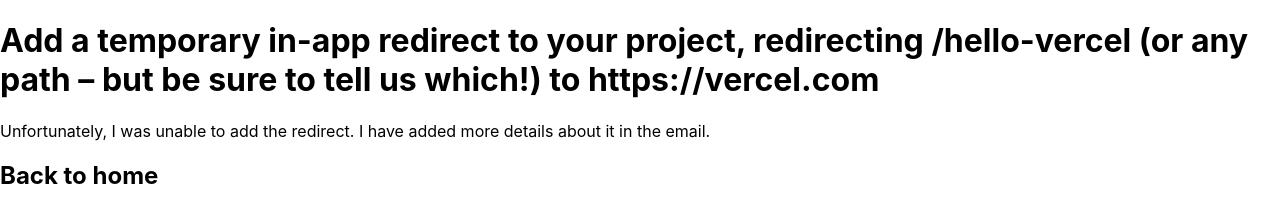
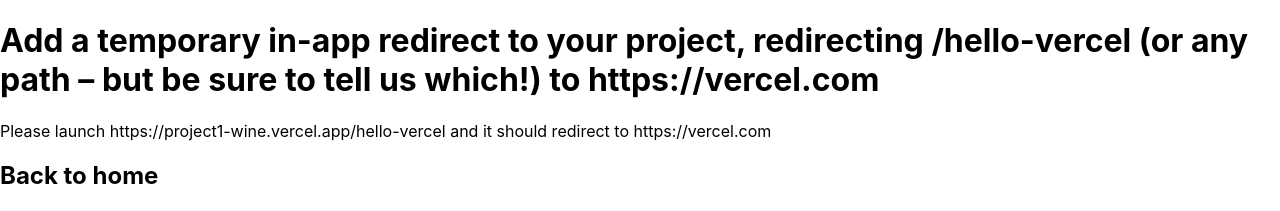
Before and after one commit to svictorjoseph1997/project1, a Next.js app: page /questions/fourth-question in a window 1280 px wide. Shown: the top 211 px of the page. Built offline with nearby package versions, Linux system fonts and the light colour scheme.

Commit message:
updated fourth question

```diff
--- a/pages/questions/fourth-question.js
+++ b/pages/questions/fourth-question.js
@@ -8,7 +8,7 @@
 path – but be sure to tell us which!) to https://vercel.com
 </h1>
 
-        <p>Unfortunately, I was unable to add the redirect. I have added more details about it in the email.</p>
+        <p>Please launch https://project1-wine.vercel.app/hello-vercel and it should redirect to https://vercel.com</p>
 
       <h2>
         <Link href="/">
```
